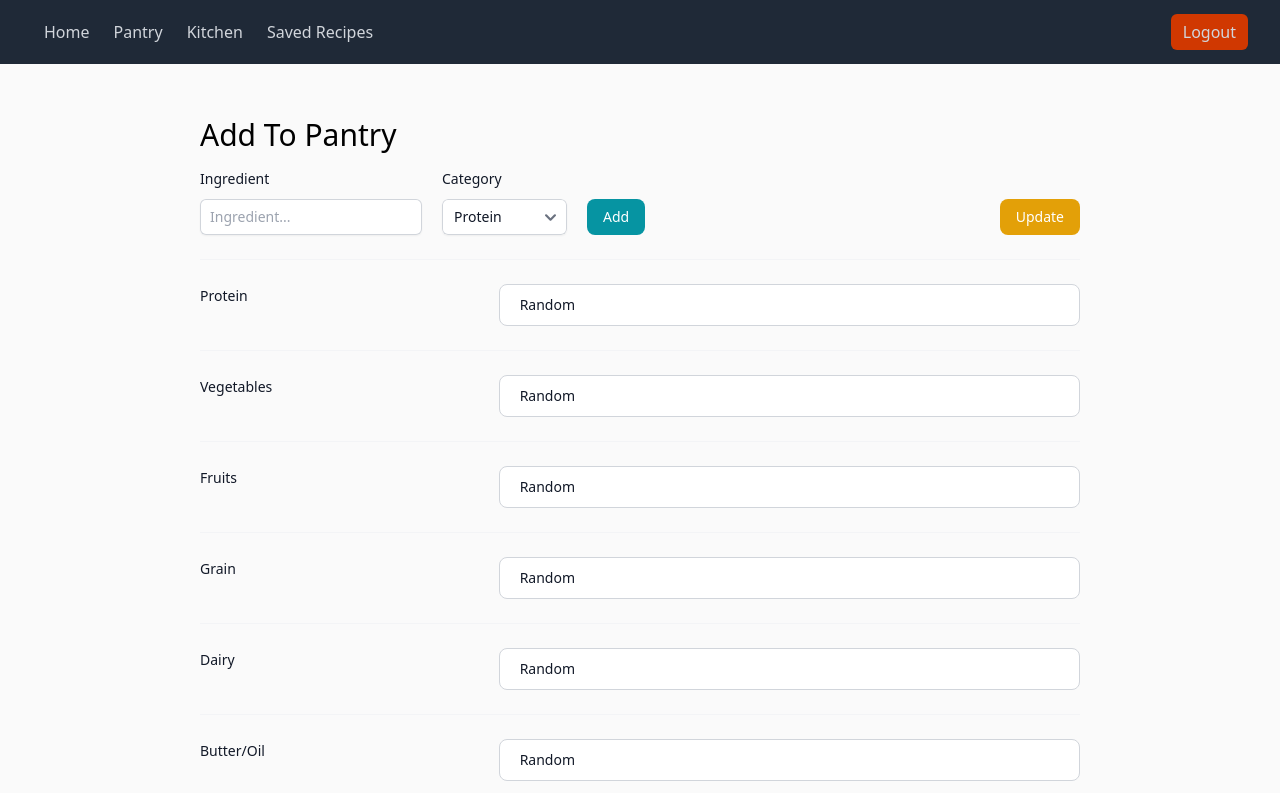
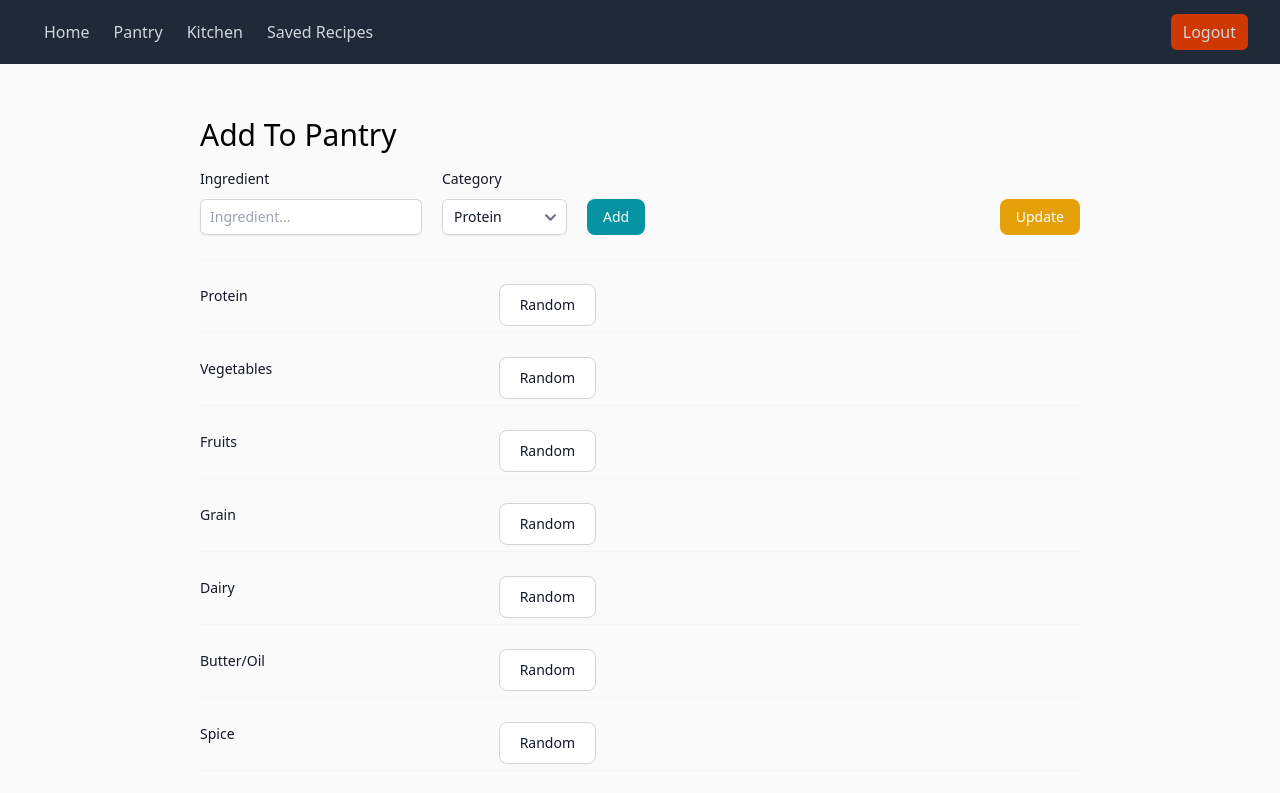
Before and after one commit to monysary/i-m-hungry-recipe-app, a Next.js app: page /pantry in a window 1280 px wide. Shown: the top 793 px of the page. Built offline with nearby package versions, Linux system fonts and the light colour scheme; sample sign-in values are in the browser's storage.

Commit message:
pulling Bryant's backend

```diff
--- a/src/pages/pantry.js
+++ b/src/pages/pantry.js
@@ -79,7 +79,7 @@ function Pantry() {
                                     <div key={category} className="px-4 py-6 sm:grid sm:grid-cols-3 sm:gap-4 sm:px-0">
                                         <dt className="text-sm font-medium leading-6 text-gray-900">{category}</dt>
                                         <dd className="mt-1 text-sm leading-6 text-gray-700 sm:col-span-2 sm:mt-0">
-                                            <div class="text-gray-900 bg-white border border-gray-300 font-medium rounded-lg text-sm px-5 py-2.5">Random</div>
+                                            <div class="absolute text-gray-900 bg-white border border-gray-300 font-medium rounded-lg text-sm px-5 py-2.5">Random</div>
                                         </dd>
                                     </div>
                                 )
```
